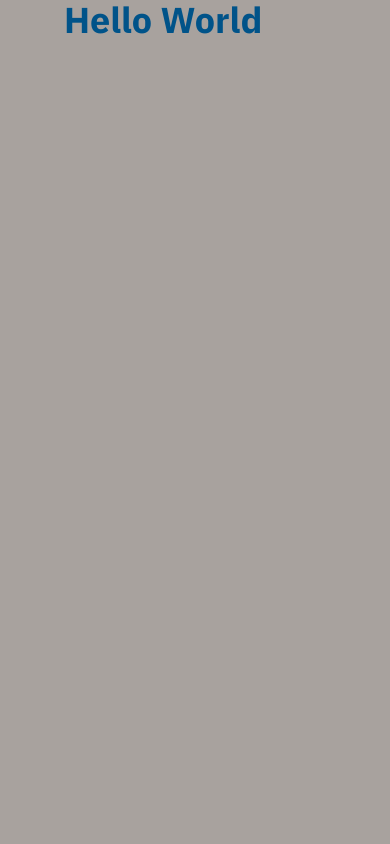
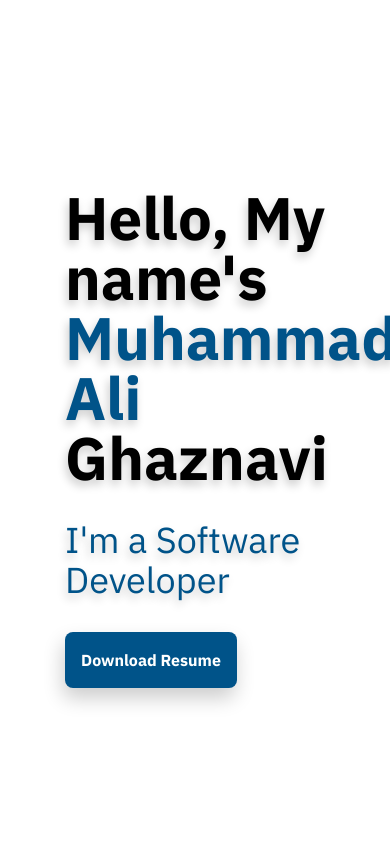
Before and after one commit to mghaznav/interactive-resume, a React (Vite) app: page / in a window 390 px wide. Shown: the top 844 px of the page. Built offline with nearby package versions, Linux system fonts and the light colour scheme.

Commit message:
Added Hero Section. Not properly responsive yet.

```diff
--- a/src/App.jsx
+++ b/src/App.jsx
@@ -1,11 +1,11 @@
-import Banner from "./components/Banner";
+import Hero from "./components/Hero";
 import ScrollableContainer from "./components/ScrollableContainer";
 
 function App() {
 
   return (
     <>
-      <Banner />
+      <Hero />
       <ScrollableContainer title="About Me">
         <DummyContent />
       </ScrollableContainer>
--- a/src/components/Banner.jsx
+++ /dev/null
@@ -1,9 +0,0 @@
-export default function Banner() {
-  return (
-    <header className="bg-stone-400 h-[100vh]">
-      <div className="px-16">
-        <h1 className="text-4xl font-bold text-navy-blue">Hello World</h1>
-      </div>
-    </header>
-  );
-}
--- /dev/null
+++ b/src/components/Hero.jsx
@@ -0,0 +1,22 @@
+import headshot from '../assets/headshot.png';
+
+export default function Hero() {
+  return (
+    <header className="flex h-[100vh] relative">
+        <div className="bg-white lg:w-2/3 w-full flex flex-col items-center justify-center">
+          <div className="w-2/3">
+            <h2 className="text-6xl font-bold my-8 [text-shadow:_-2px_5px_10px_rgb(0_0_0_/_20%)]">
+              Hello, My name&apos;s <span className="text-navy-blue">Muhammad Ali</span> Ghaznavi
+            </h2>
+            <h3 className='text-4xl my-8 text-navy-blue [text-shadow:_-2px_5px_10px_rgb(0_0_0_/_20%)]'>I&apos;m a Software Developer</h3>
+            <button className="bg-navy-blue hover:bg-white text-white hover:text-navy-blue font-bold p-4 rounded-lg
+                              [box-shadow:_-2px_10px_20px_rgb(0_0_0_/_20%)] hover:[box-shadow:_-2px_10px_20px_rgb(0_0_0_/_40%)]">
+              Download Resume
+            </button>
+          </div>
+        </div>
+        <div className="bg-navy-blue w-1/3 hidden lg:block"></div>
+        <img src={headshot} className="absolute bottom-0 left-2/3 h-[75%] -translate-x-1/2 hidden lg:block" />
+    </header>
+  );
+}
```
